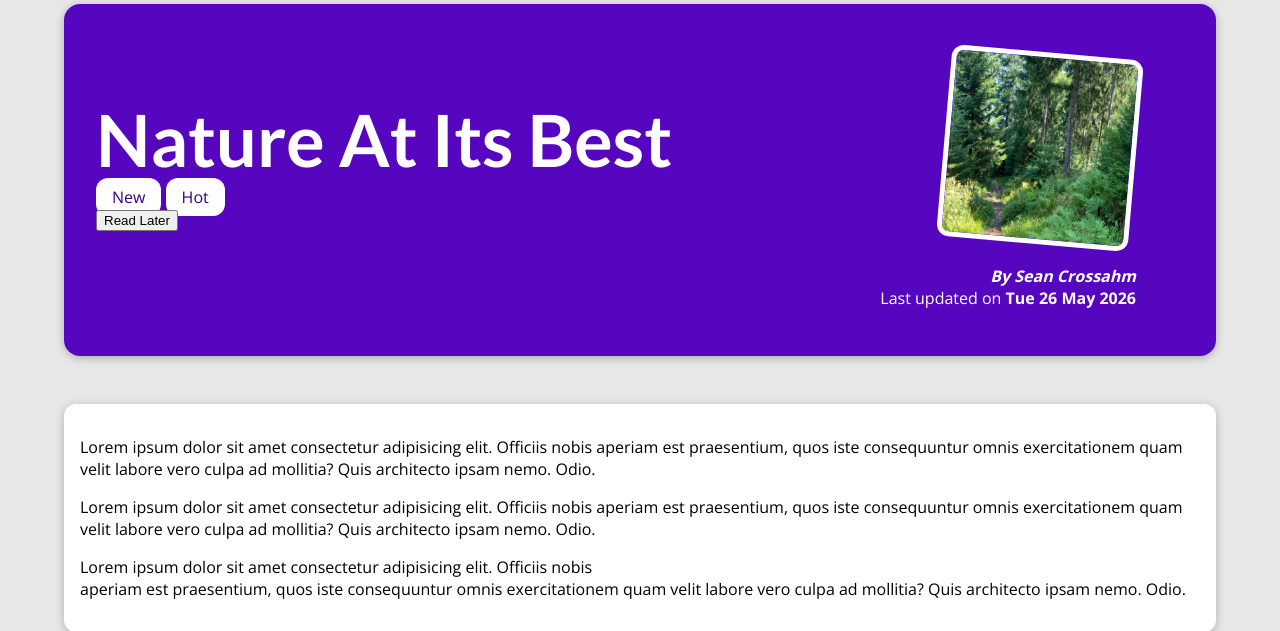
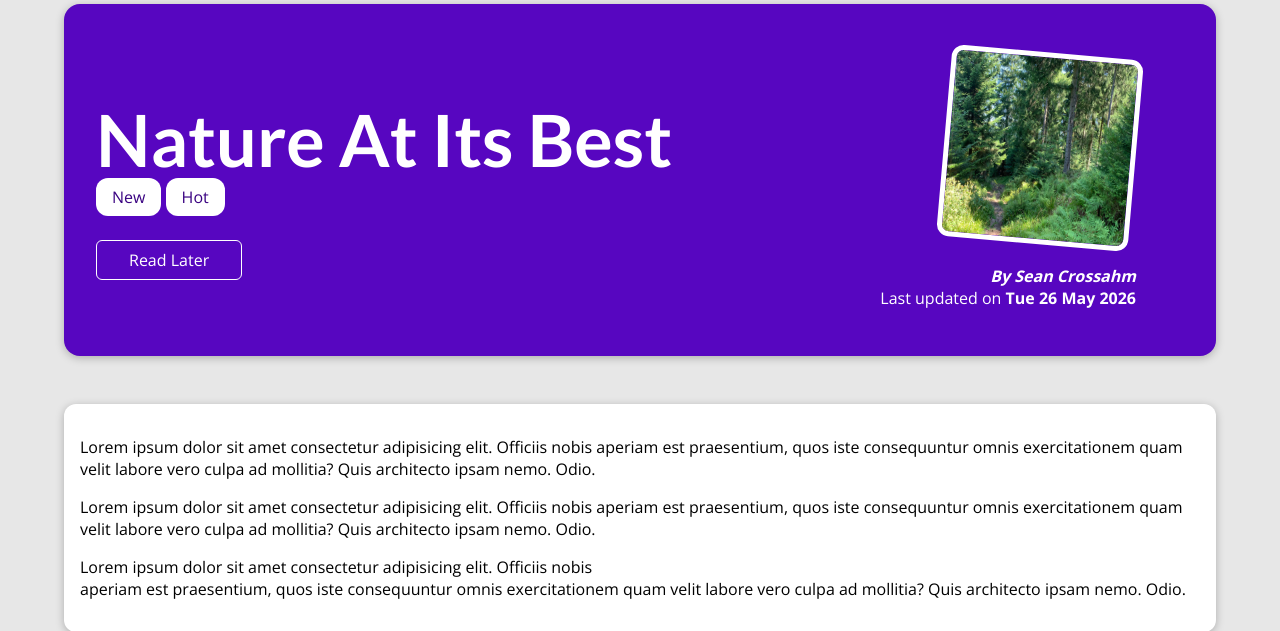
Before and after one commit to MBANS8A1/Misc_Blogs_Site, a Django app: a page that uses blogs_site/blog/templates/blog/post-detail.html in a window 1280 px wide. Shown: the part 124-755 px from the top of the page. Run offline with Django 5.2, Linux system fonts and the light colour scheme; data comes from the database, SQL or seed files in the repository.

Commit message:
I added CSS the styling for the #read-later div container and the button contained within. It also has styling on :active and :hover states. When the "Read Later" button is clicked a POST request should be dispatched to a view in order to bookmark the Post article and it should be added to a list.

```diff
--- a/blogs_site/blog/static/blog/post-detail.css
+++ b/blogs_site/blog/static/blog/post-detail.css
@@ -183,3 +183,24 @@ main {
 #comments li:last-of-type{
    border-bottom: none;
 }
+
+#read-later{
+  margin: 2rem 0;
+}
+
+#read-later button{
+  background-color: transparent;
+  border: 1px solid white;
+  padding: 0.5rem 2rem;
+  font: inherit;
+  color: white;
+  border-radius: 6px;
+  cursor: pointer;
+}
+
+#read-later button:hover,
+#read-later button:active
+{
+  background-color: white;
+  color:  #390281;
+}
--- a/blogs_site/blog/templates/blog/post-detail.html
+++ b/blogs_site/blog/templates/blog/post-detail.html
@@ -25,7 +25,10 @@
       {% endfor %}
     </div>
     <div id="read-later">
-      <button>Read Later</button>
+      <form action="" method="POST">
+        {% csrf_token %}
+        <button>Read Later</button>
+      </form>
     </div>
     <article>
         <img src ="{{post.image.url}}" alt = "{{post.title}}"/>
```
